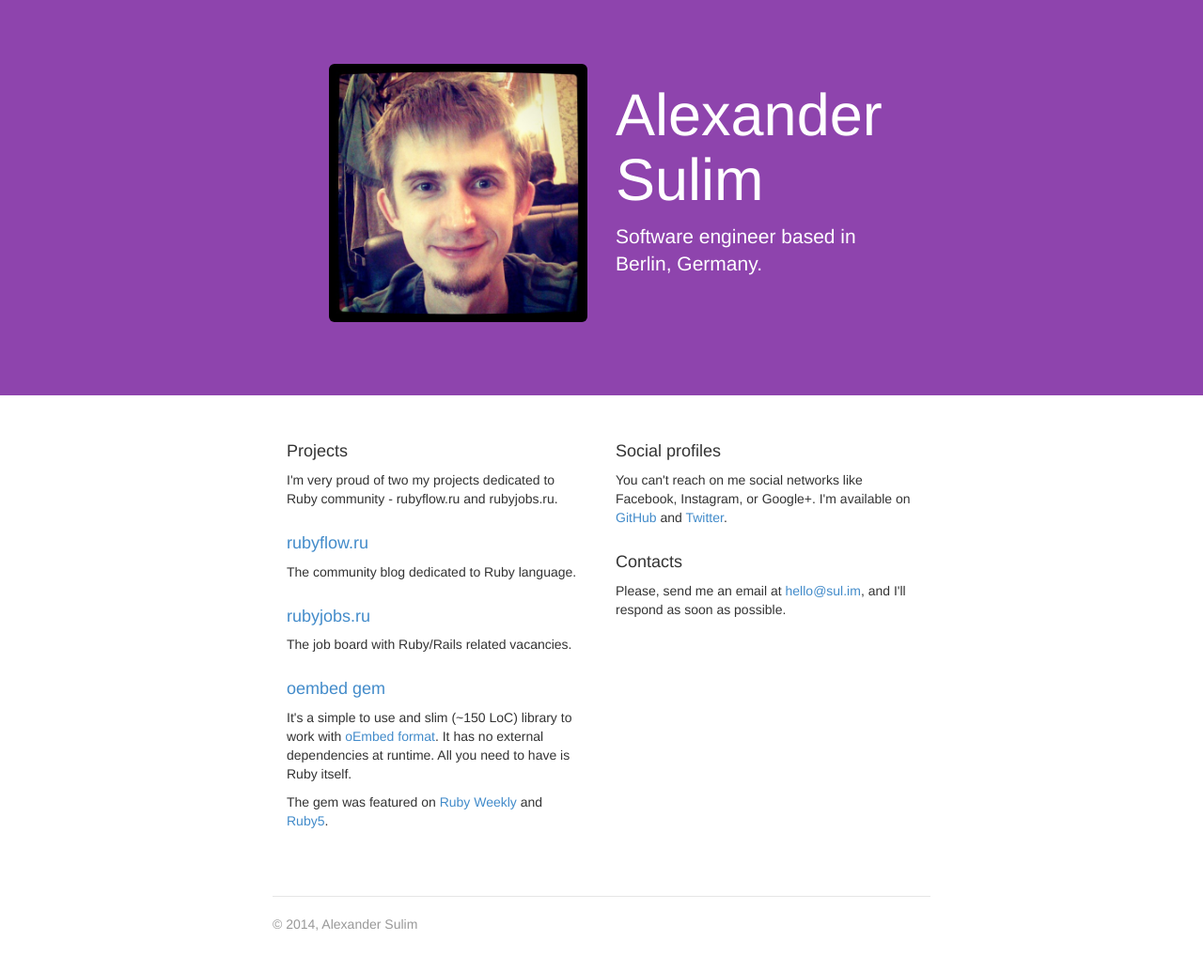
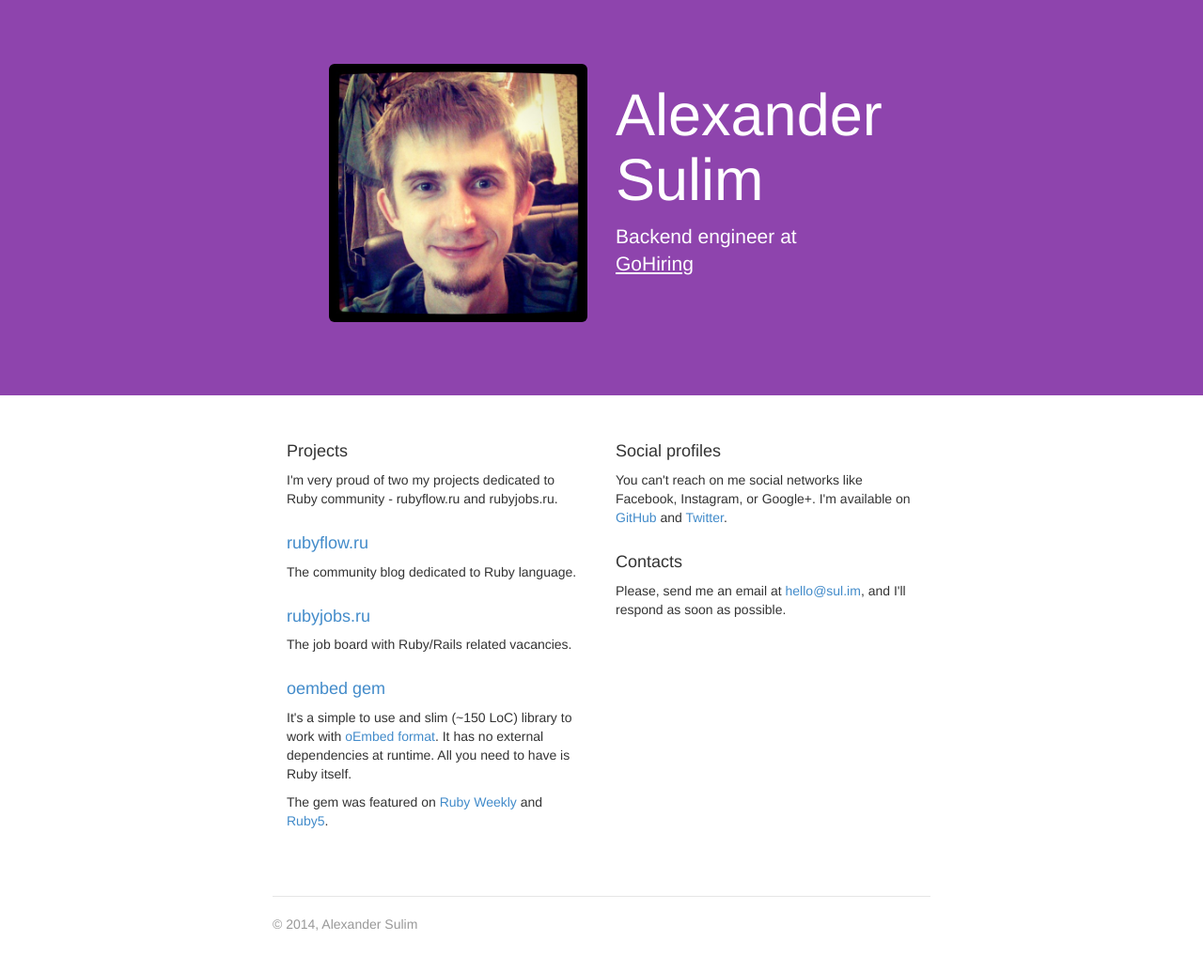
Before and after one commit to soulim/soulim.github.io, a Jekyll site: the page built from index.html, in a window 1280 px wide. Shown: the whole page at 94% size. Built offline with Jekyll 4.4.1, drawn with Linux system fonts in a browser that asks for light colours; Markdown is read by kramdown in place of the engine named in the settings.

Commit message:
Change title

```diff
--- a/index.html
+++ b/index.html
@@ -13,7 +13,7 @@ title: Alexander Sulim
         <div class="col-md-6">
           <h1>Alexander Sulim</h1>
           <p class="lead">
-            Software engineer based in Berlin, Germany.
+            Backend engineer at <a href="http://gohiring.com/">GoHiring</a>
           </p>
         </div>
       </div>
```
